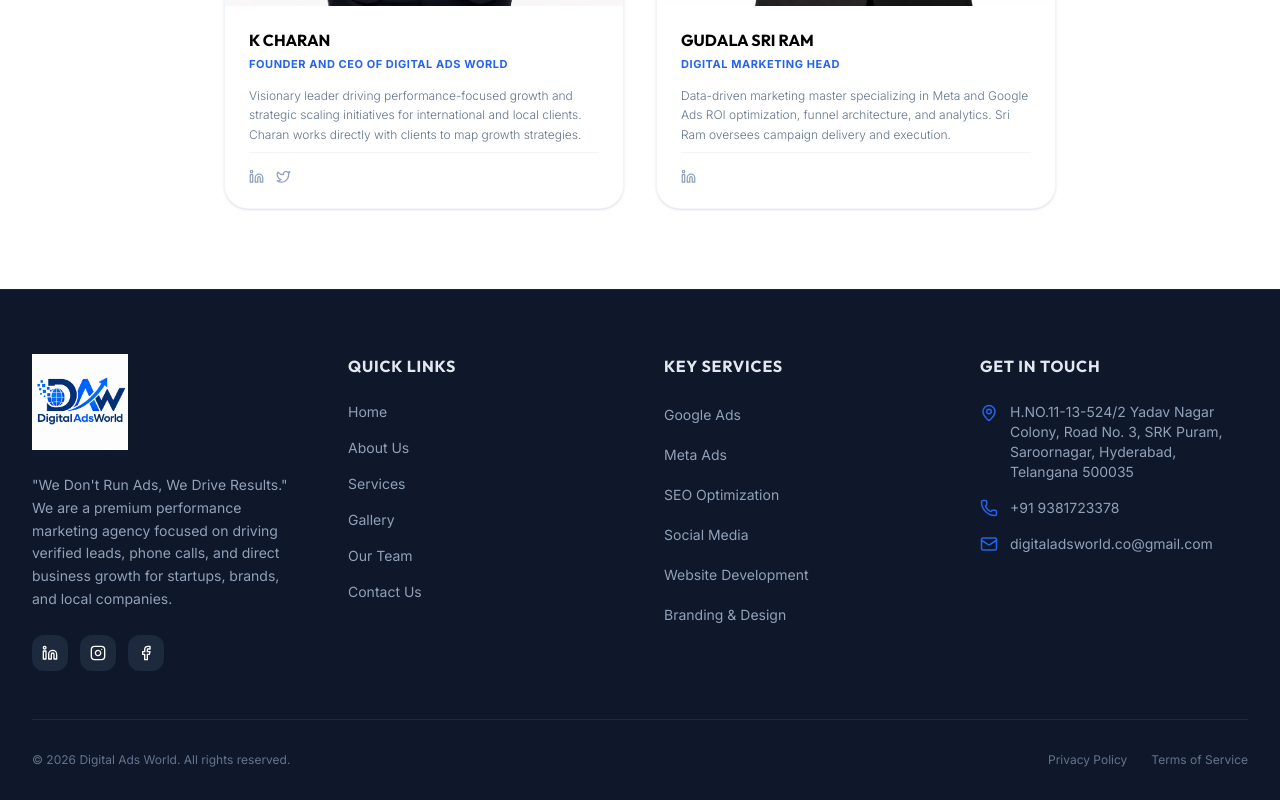
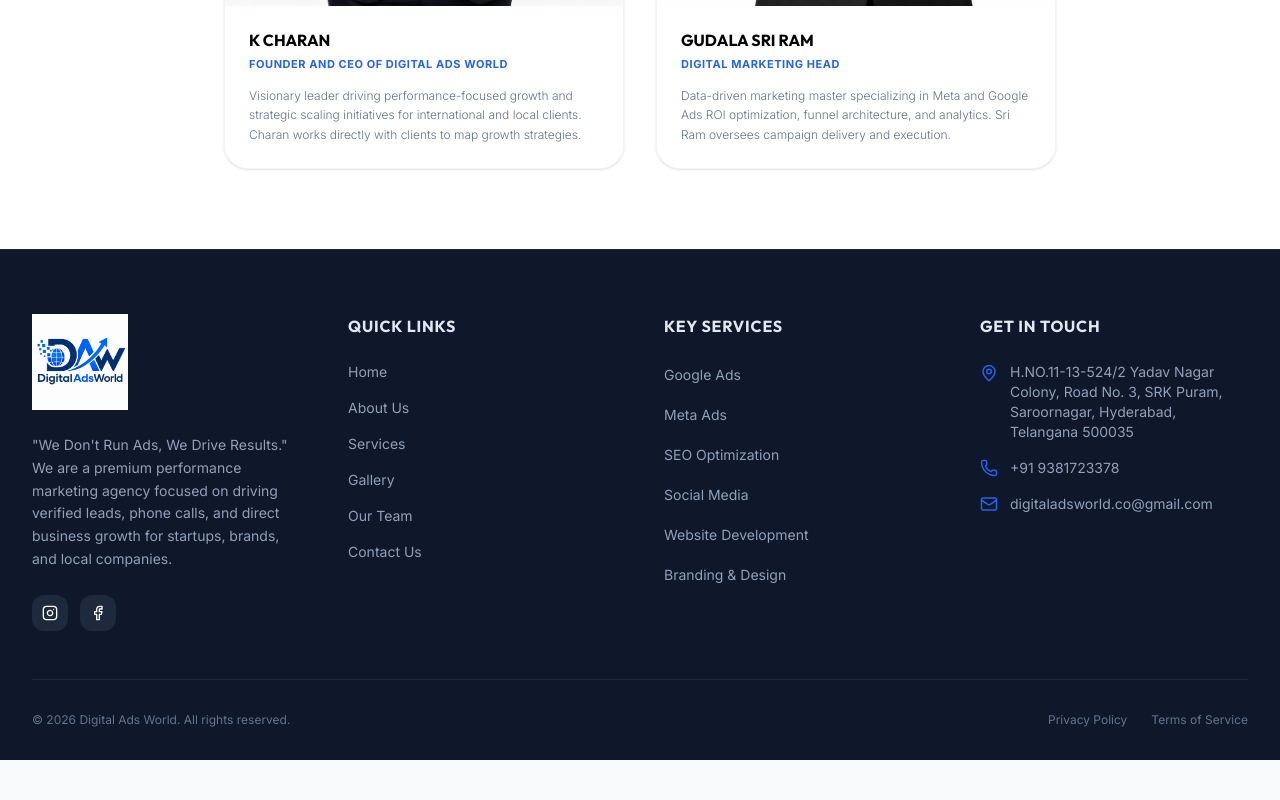
Before and after one commit to gouravboga12-rgb/Digital-Ads-World, a React (Vite) app: page /team in a window 1280 px wide. Shown: the part 1048-1848 px from the top of the page. After the commit the page ends 1808 px from the top, so only its background shows below. Built offline with nearby package versions, Linux system fonts and the light colour scheme.

Commit message:
feat: remove LinkedIn and Twitter links from team profiles, and LinkedIn icon from footer and contact pages

```diff
--- a/src/components/Footer.jsx
+++ b/src/components/Footer.jsx
@@ -22,15 +22,6 @@
               "{agencyInfo.tagline}" We are a premium performance marketing agency focused on driving verified leads, phone calls, and direct business growth for startups, brands, and local companies.
             </p>
             <div className="flex items-center gap-3">
-              <a
-                href={agencyInfo.social.linkedin}
-                target="_blank"
-                rel="noopener noreferrer"
-                className="w-9 h-9 rounded-xl bg-slate-800 hover:bg-primary-blue text-white flex items-center justify-center transition-all duration-300 hover:-translate-y-1"
-                aria-label="LinkedIn"
-              >
-                <Linkedin size={16} />
-              </a>
               <a
                 href={agencyInfo.social.instagram}
                 target="_blank"
--- a/src/pages/Contact.jsx
+++ b/src/pages/Contact.jsx
@@ -121,13 +121,9 @@
                 </div>
               </div>
 
-              {/* Social Channels */}
               <div className="pt-6 border-t border-slate-100 flex items-center gap-4">
                 <span className="text-xs font-bold text-slate-400 uppercase tracking-wider">Follow Us:</span>
                 <div className="flex gap-3">
-                  <a href={agencyInfo.social.linkedin} target="_blank" rel="noopener noreferrer" className="p-2.5 rounded-xl bg-slate-50 hover:bg-primary-blue hover:text-white text-dark-gray transition-all duration-300">
-                    <Linkedin size={16} />
-                  </a>
                   <a href={agencyInfo.social.instagram} target="_blank" rel="noopener noreferrer" className="p-2.5 rounded-xl bg-slate-50 hover:bg-primary-blue hover:text-white text-dark-gray transition-all duration-300">
                     <Instagram size={16} />
                   </a>
--- a/src/pages/Home.jsx
+++ b/src/pages/Home.jsx
@@ -299,20 +299,6 @@
                   <p className="text-slate-500 text-xs sm:text-sm font-light leading-relaxed">
                     {member.bio}
                   </p>
-
-                  {/* Social links preview */}
-                  <div className="flex items-center gap-3 mt-2 text-slate-400">
-                    {member.social_links.linkedin && (
-                      <a href={member.social_links.linkedin} target="_blank" rel="noopener noreferrer" className="hover:text-primary-blue text-xs font-bold">
-                        LinkedIn
-                      </a>
-                    )}
-                    {member.social_links.twitter && (
-                      <a href={member.social_links.twitter} target="_blank" rel="noopener noreferrer" className="hover:text-primary-blue text-xs font-bold">
-                        Twitter
-                      </a>
-                    )}
-                  </div>
                 </div>
               </div>
             ))}
@@ -807,13 +793,9 @@
                 </div>
               </div>
 
-              {/* Social Channels */}
               <div className="pt-6 border-t border-slate-200 flex items-center gap-4">
                 <span className="text-xs font-bold text-slate-400 uppercase tracking-wider">Follow Us:</span>
                 <div className="flex gap-3">
-                  <a href={agencyInfo.social.linkedin} target="_blank" rel="noopener noreferrer" className="p-2.5 rounded-xl bg-white border border-slate-200/50 hover:bg-primary-blue hover:text-white text-dark-gray transition-all duration-300 shadow-sm">
-                    <LucideIcons.Linkedin size={16} />
-                  </a>
                   <a href={agencyInfo.social.instagram} target="_blank" rel="noopener noreferrer" className="p-2.5 rounded-xl bg-white border border-slate-200/50 hover:bg-primary-blue hover:text-white text-dark-gray transition-all duration-300 shadow-sm">
                     <LucideIcons.Instagram size={16} />
                   </a>
--- a/src/pages/Team.jsx
+++ b/src/pages/Team.jsx
@@ -48,32 +48,6 @@
                   <p className="text-slate-500 text-xs font-light leading-relaxed mt-1 line-clamp-3">
                     {member.bio}
                   </p>
-
-                  {/* Socials */}
-                  <div className="flex items-center gap-3 mt-auto pt-4 border-t border-slate-100 text-slate-400">
-                    {member.social_links.linkedin && (
-                      <a
-                        href={member.social_links.linkedin}
-                        target="_blank"
-                        rel="noopener noreferrer"
-                        className="hover:text-primary-blue transition-colors"
-                        aria-label={`${member.name} LinkedIn`}
-                      >
-                        <Linkedin size={15} />
-                      </a>
-                    )}
-                    {member.social_links.twitter && (
-                      <a
-                        href={member.social_links.twitter}
-                        target="_blank"
-                        rel="noopener noreferrer"
-                        className="hover:text-primary-blue transition-colors"
-                        aria-label={`${member.name} Twitter`}
-                      >
-                        <Twitter size={15} />
-                      </a>
-                    )}
-                  </div>
                 </div>
               </div>
             ))}
```
